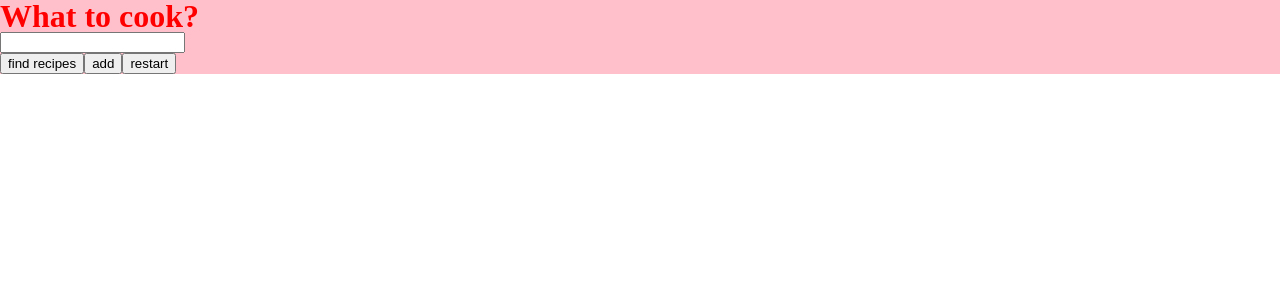
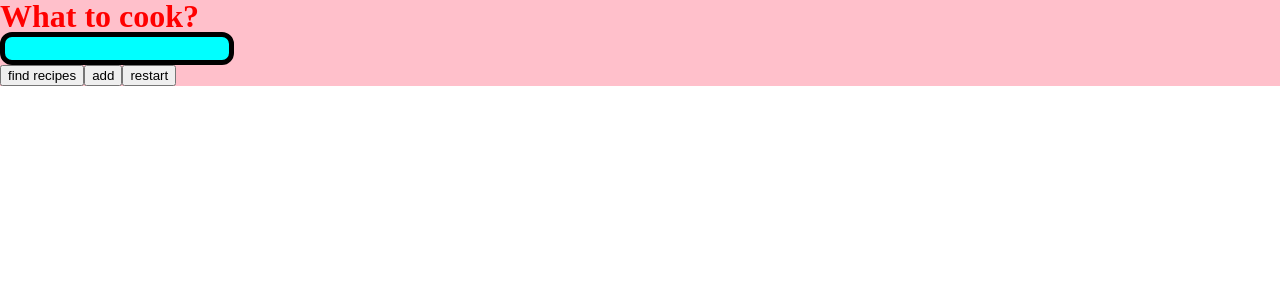
Before and after one commit to sucolova/whattocook, a React (Create React App) app: page / in a window 1280 px wide. Shown: the top 300 px of the page. Built offline with nearby package versions, Linux system fonts and the light colour scheme.

Commit message:
searchbar

```diff
--- a/src/App.css
+++ b/src/App.css
@@ -24,3 +24,16 @@ h1 {
   background-color: aqua;
   margin-bottom: 1rem;
 }
+
+#textfield {
+  border-radius: 12px;
+  border: 5px solid black;
+  background-color: aqua;
+  width: 10rem;
+  height: 1.3rem;
+  font-size: 1.2rem;
+  font-weight: bold;
+  color: blue;
+  padding-left: 2rem;
+  padding-right: 2rem;
+}
```
